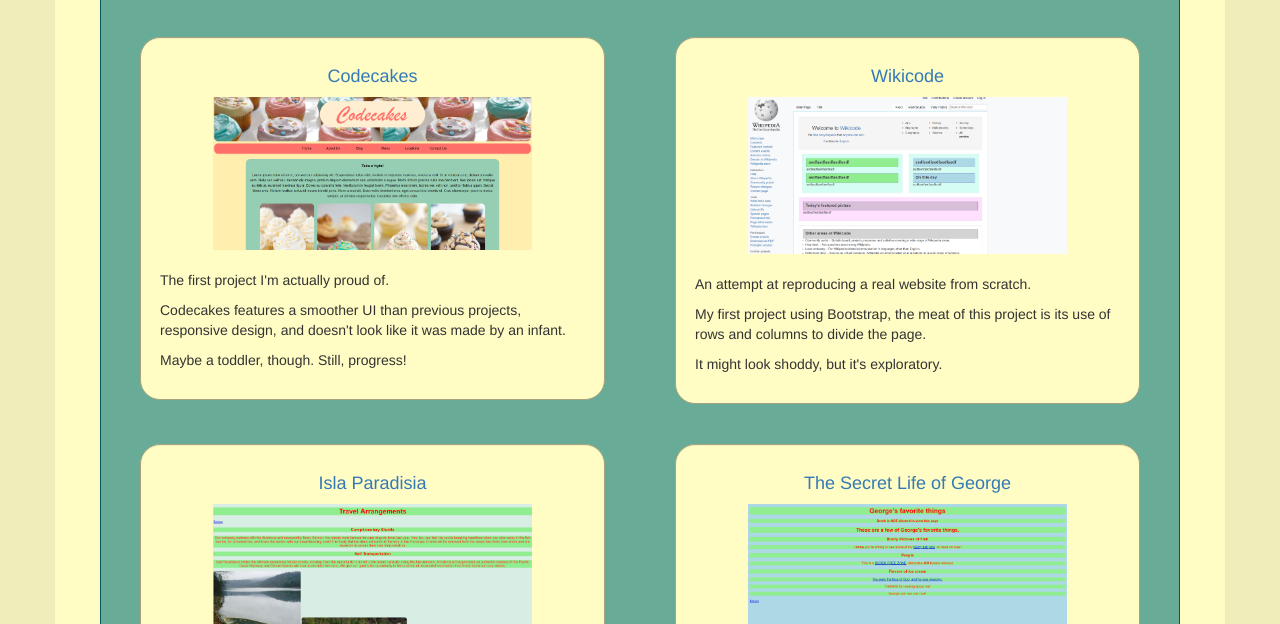
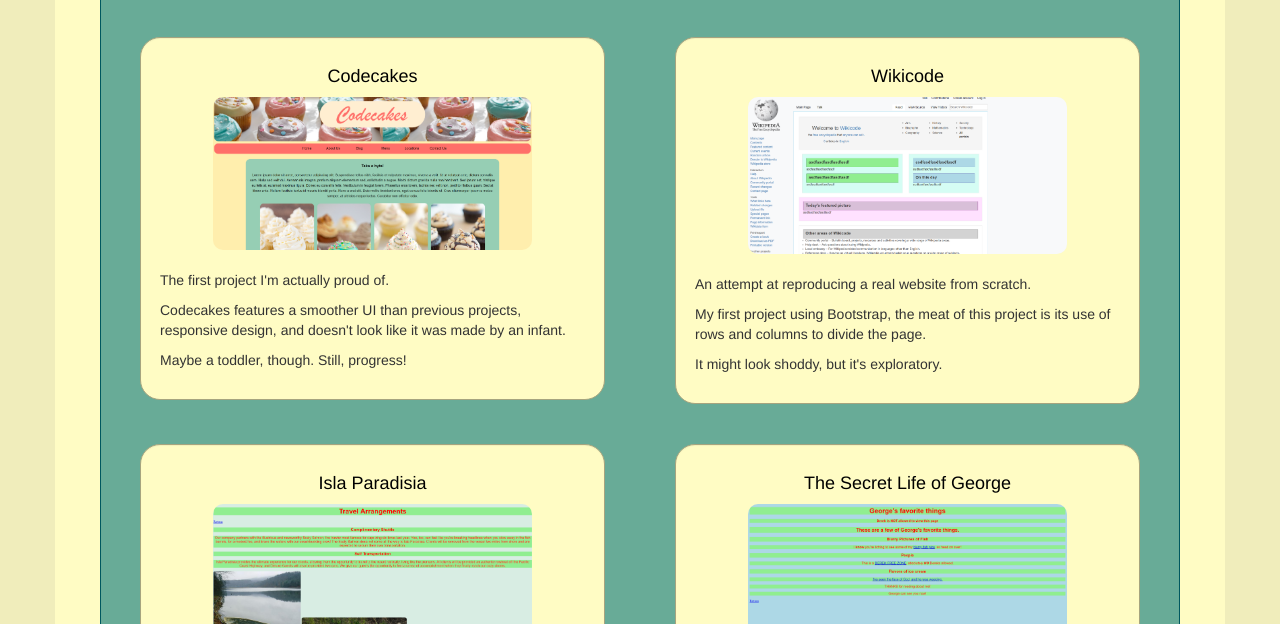
Before and after one commit to travisty12/portfolio, a plain HTML site: page index.html in a window 1280 px wide. Shown: the part 176-800 px from the top of the page. Drawn offline with Linux system fonts and the light colour scheme.

Commit message:
format anchor color

```diff
--- a/css/styles.css
+++ b/css/styles.css
@@ -9,6 +9,10 @@ h1, h2, h3, h4 {
 
 body {
   background-color: #F0EDBB;
+}
+
+a, a:link, a:visited {
+  color: black;
 }
 
 .container {
@@ -40,4 +44,5 @@ body {
   margin-right: auto;
   margin-bottom: 20px;
   max-width: 75%;
+  border-radius: 10px;
 }
```
